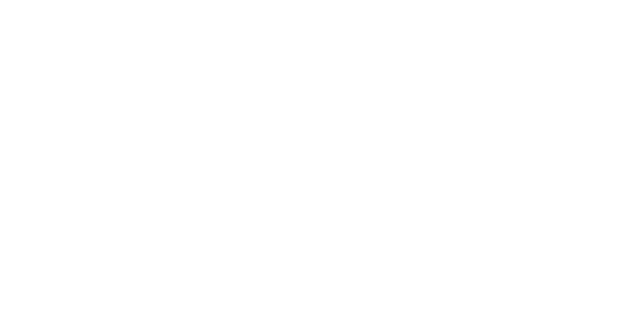
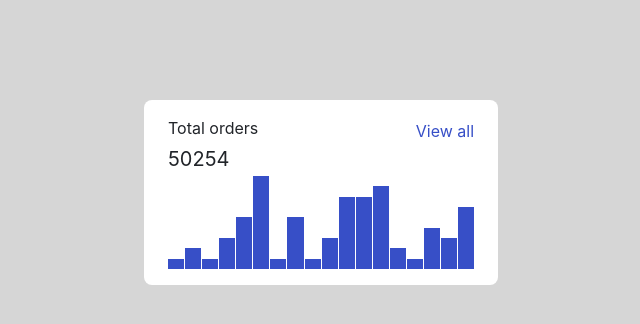
Before and after one commit to js-tasks-ru/htmlcss-20210708_work4vit, a website: page 04-lection2/01-histogram/index.html in a window 1280 px wide. Shown: the whole page, without its empty margins (319-959 px from the left). Drawn offline with nearby package versions, Linux system fonts and the light colour scheme.

Commit message:
histogram ready

```diff
--- a/04-lection2/01-histogram/histogram.css
+++ b/04-lection2/01-histogram/histogram.css
@@ -0,0 +1,63 @@
+.histo{
+    width: 354px;
+    height: 185px;
+    border-radius: 8px;
+    background: var(--white);
+    margin: 0 auto;
+    display: flex;
+    flex-flow: column wrap;
+}
+.histo__header{
+    margin: 16px 24px 3px 24px;
+    display: flex;
+    flex-flow: row wrap;
+    justify-content: space-between;
+    align-items: flex-start;
+}
+.histo__title{
+    font-family: Inter;
+    font-style: normal;
+    font-weight: normal;
+    font-size: 16px;
+    line-height: 24px;
+    max-height: 27px;
+    margin: 0;
+    flex-basis: 50%;
+    color: var(--black);
+}
+.histo__button{
+    flex-basis: 40%;
+    font-family: Inter;
+    font-style: normal;
+    font-weight: normal;
+    font-size: 16px;
+    line-height: 24px;
+    text-align: right;
+    margin: 3px 0px 0px 0px;
+    color: var(--primary);
+}
+.histo__counter{
+    font-family: Inter;
+    font-style: normal;
+    font-weight: normal;
+    font-size: 20px;
+    line-height: 26px;
+    color: var(--black);
+    margin: 0px 24px 3px 24px;
+}
+.histo__graph{
+    margin: 0px 24px 16px 24px;
+    flex-grow: 1;
+    display: flex;
+    flex-flow: row wrap;
+    align-items: flex-end;
+}
+.histo__bar{
+    background: var(--primary);
+    margin-right: 1px;
+    flex-grow: 1;
+
+}
+.histo__bar:last-child{
+    margin-right: 0px;
+}
--- a/04-lection2/01-histogram/index.html
+++ b/04-lection2/01-histogram/index.html
@@ -3,9 +3,44 @@
 <html lang="ru">
     <head>
         <link rel="stylesheet" href="../../assets/css/main.css">
+        <link rel="stylesheet" href="../../node_modules/normalize.css/normalize.css">
         <link rel="stylesheet" href="./histogram.css">
+        <style>
+            .around{
+                background: #d6d6d6;
+                height: 100%;
+                margin: 100px 200px 100px 200px;
+            }
+        </style>
     </head>
-    <body>
+    <body class="around">
+        <div class="histo">
+            <div class="histo__header">
+                <p class="histo__title">Total orders</p>
+                <p class="histo__button">View all</p>
+            </div>
+            <h4 class="histo__counter">50254</h4>
+            <div class="histo__graph">
+                <div class="histo__bar" style="height: 11%;"></div>
+                <div class="histo__bar" style="height: 22%;"></div>
+                <div class="histo__bar" style="height: 11%;"></div>
+                <div class="histo__bar" style="height: 33%;"></div>
+                <div class="histo__bar" style="height: 55%;"></div>
+                <div class="histo__bar" style="height: 99%;"></div>
+                <div class="histo__bar" style="height: 11%;"></div>
+                <div class="histo__bar" style="height: 55%;"></div>
+                <div class="histo__bar" style="height: 11%;"></div>
+                <div class="histo__bar" style="height: 33%;"></div>
+                <div class="histo__bar" style="height: 77%;"></div>
+                <div class="histo__bar" style="height: 77%;"></div>
+                <div class="histo__bar" style="height: 88%;"></div>
+                <div class="histo__bar" style="height: 22%;"></div>
+                <div class="histo__bar" style="height: 11%;"></div>
+                <div class="histo__bar" style="height: 44%;"></div>
+                <div class="histo__bar" style="height: 33%;"></div>
+                <div class="histo__bar" style="height: 66%;"></div>
 
+            </div>
+        </div>
     </body>
 </html>
--- a/package.json
+++ b/package.json
@@ -27,6 +27,7 @@
   "dependencies": {
     "husky": "^6.0.0",
     "lint-staged": "^10.5.4",
+    "normalize.css": "^8.0.1",
     "prettier": "^2.2.1"
   }
 }
```
